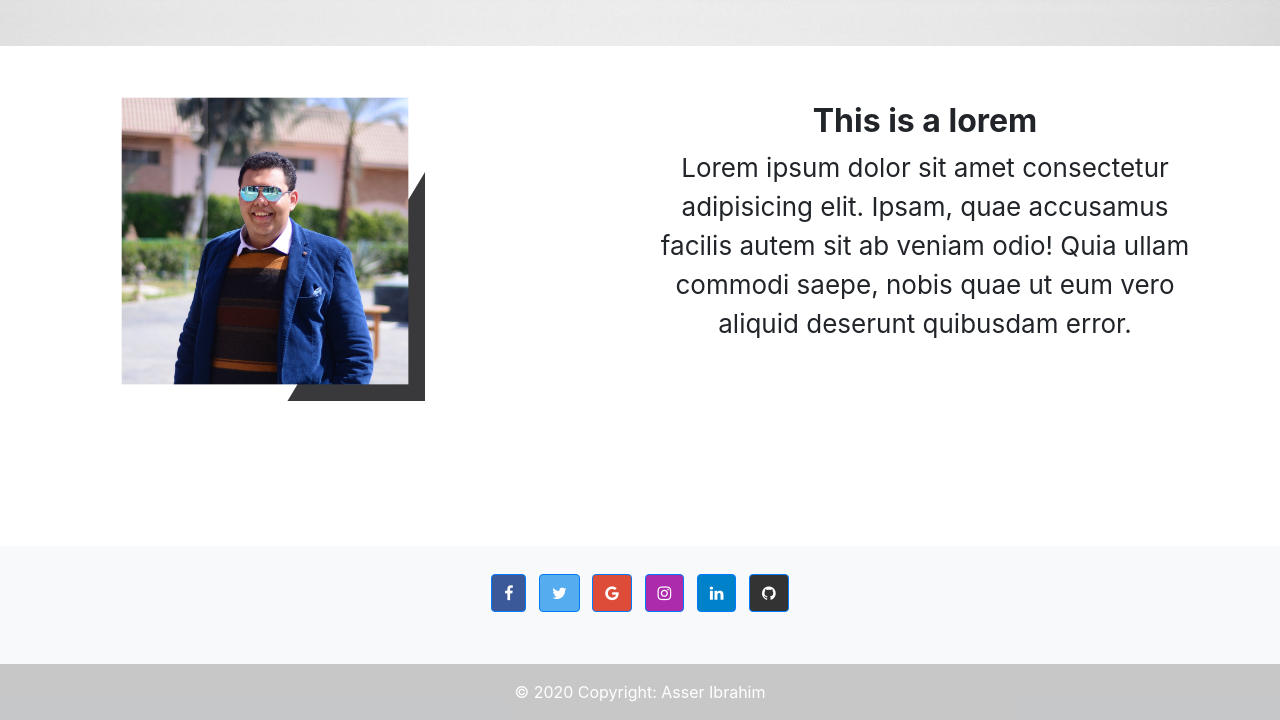
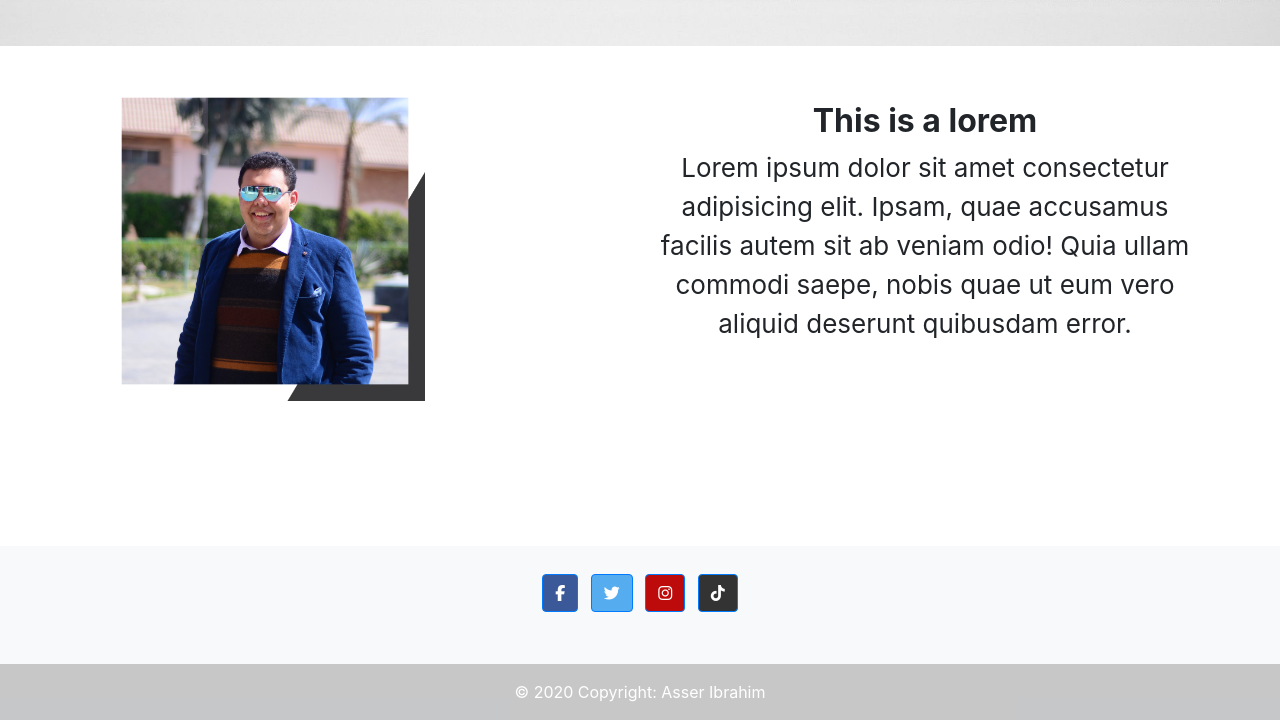
Before and after one commit to MrCatchy001/second-website, a plain HTML site: page index.html in a window 1280 px wide. Shown: the part 573-1293 px from the top of the page. Drawn offline with nearby package versions, Linux system fonts and the light colour scheme.

Commit message:
Add files via upload

```diff
--- a/index.html
+++ b/index.html
@@ -79,7 +79,7 @@
       <a
         class="btn btn-primary btn-floating m-1"
         style="background-color: #3b5998;"
-        href="#!"
+        href="https://www.facebook.com/"
         role="button"
         ><i class="fa fa-facebook-f"></i
       ></a>
@@ -93,7 +93,7 @@
         ><i class="fa fa-twitter"></i
       ></a>
 
-      <!-- Google -->
+      <!-- Google
       <a
         class="btn btn-primary btn-floating m-1"
         style="background-color: #dd4b39;"
@@ -101,17 +101,18 @@
         role="button"
         ><i class="fa fa-google"></i
       ></a>
+      -->
 
       <!-- Instagram -->
       <a
         class="btn btn-primary btn-floating m-1"
-        style="background-color: #ac2bac;"
-        href="#!"
+        style="background-color: #bd0a0a;"
+        href="https://www.instagram.com/"
         role="button"
         ><i class="fa fa-instagram"></i
       ></a>
 
-      <!-- Linkedin -->
+      <!-- Linkedin
       <a
         class="btn btn-primary btn-floating m-1"
         style="background-color: #0082ca;"
@@ -119,13 +120,14 @@
         role="button"
         ><i class="fa fa-linkedin"></i
       ></a>
+      -->
       <!-- Github -->
       <a
         class="btn btn-primary btn-floating m-1"
         style="background-color: #333333;"
         href="#!"
         role="button"
-        ><i class="fa fa-github"></i
+        ><i class="fab fa-tiktok"></i
       ></a>
     </section>
     <!-- Section: Social media -->
@@ -148,7 +150,7 @@
 <script src="https://cdn.jsdelivr.net/npm/popper.js@1.16.1/dist/umd/popper.min.js" integrity="sha384-9/reFTGAW83EW2RDu2S0VKaIzap3H66lZH81PoYlFhbGU+6BZp6G7niu735Sk7lN" crossorigin="anonymous"></script>
 <script src="https://cdn.jsdelivr.net/npm/bootstrap@4.6.0/dist/js/bootstrap.min.js" integrity="sha384-+YQ4JLhjyBLPDQt//I+STsc9iw4uQqACwlvpslubQzn4u2UU2UFM80nGisd026JF" crossorigin="anonymous"></script>
 
-
+<script src="https://use.fontawesome.com/acb5505436.js"></script>
 
 <!--BootStrap javascript-->
 </body>
```
